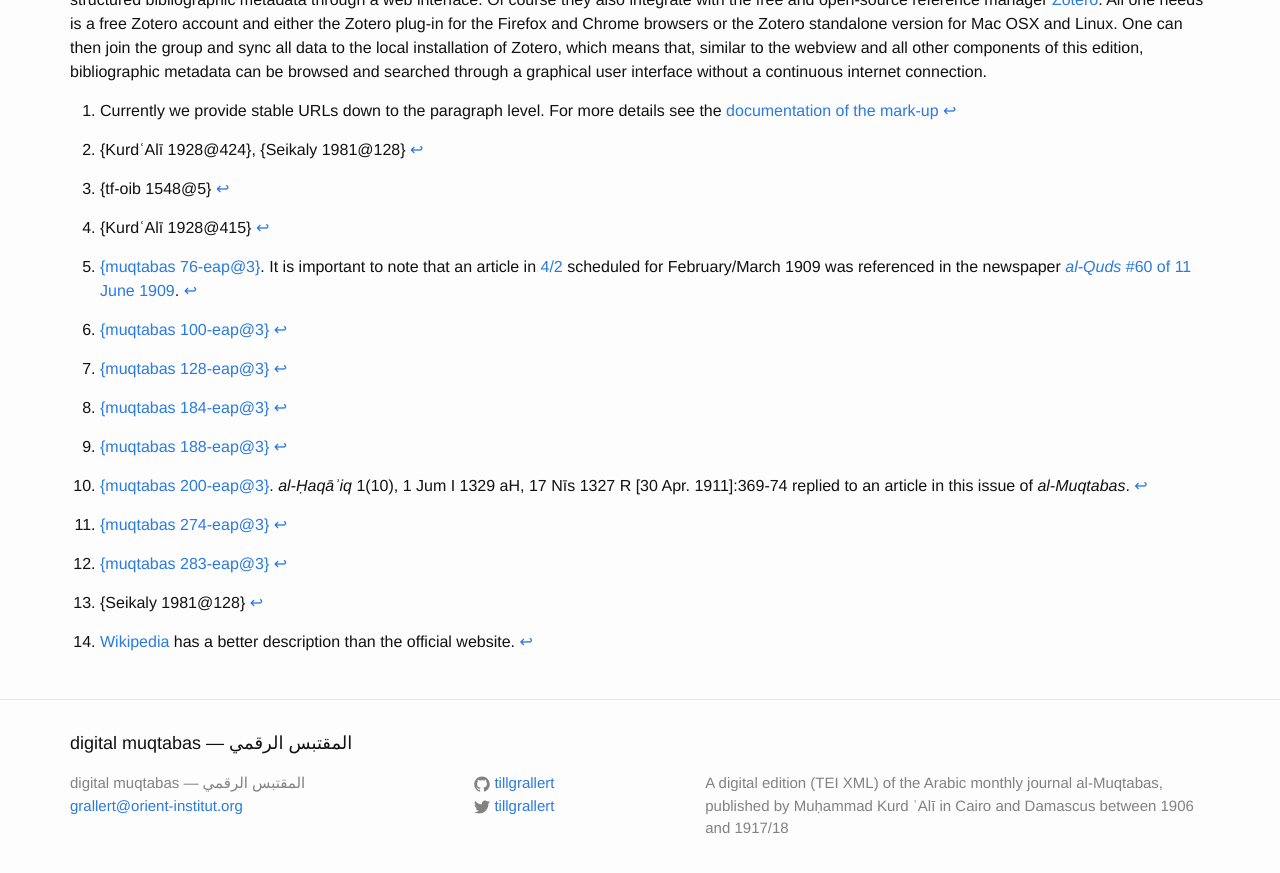
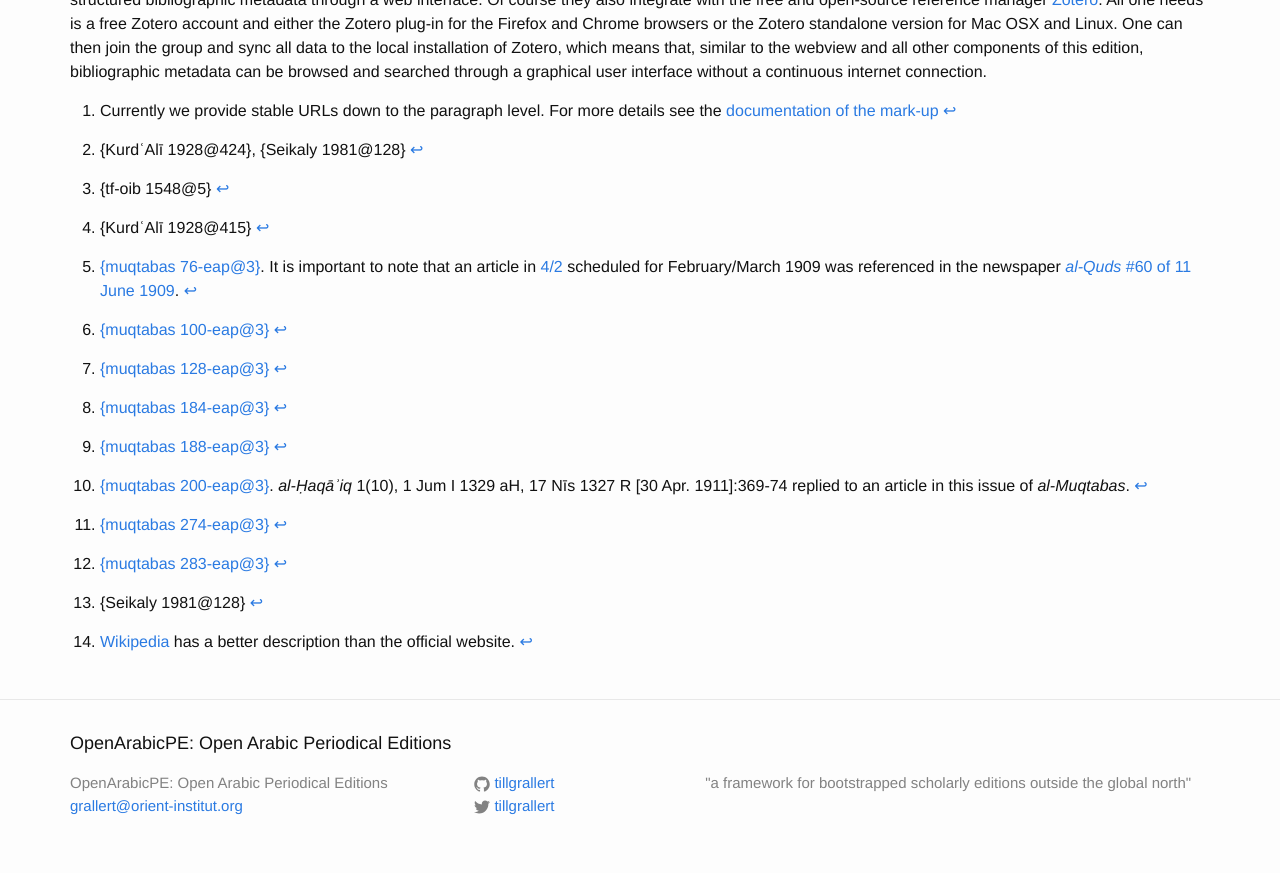
Before and after one commit to OpenArabicPE/openarabicpe.github.io, a Jekyll site: the page built from index.md, in a window 1280 px wide and 900 px high, scrolled down 11313 px. Shown: the top 873 px of the window. Built offline with Jekyll 4.4.1, drawn with Linux system fonts in a browser that asks for light colours; some of the changed text lies outside the part shown.

Commit message:
updated config

```diff
--- a/_config.yml
+++ b/_config.yml
@@ -6,16 +6,16 @@
 # 'jekyll serve'. If you change this file, please restart the server process.
 
 # Site settings
-title: digital muqtabas — المقتبس الرقمي
+title: "OpenArabicPE: Open Arabic Periodical Editions"
 email: grallert@orient-institut.org
 description: >
-  A digital edition (TEI XML) of the Arabic monthly journal al-Muqtabas, published by Muḥammad Kurd ʿAlī in Cairo and Damascus between 1906 and 1917/18
+  "a framework for bootstrapped scholarly editions outside the global north"
 baseurl: "" # the subpath of your site, e.g. /blog
 url: "https://openarabicpe.github.io" # the base hostname & protocol for your site
 
 # author information
 author: Till Grallert
-bio: Research associate (PhD in History, Freie Universität Berlin, 2014) at Orient Institut Beirut. He is a student of the social and urban history of *Bilād al-Shām* in late Ottoman times. He currently works on a genealogy of food riots as a repertoire of contention between the mid-eighteenth and the mid-twentieth centuries
+bio: "Research associate (PhD in History, Freie Universität Berlin, 2014) at Orient Institut Beirut. He is a student of the social and urban history of *Bilād al-Shām* in late Ottoman times. He currently works on a genealogy of food riots as a repertoire of contention between the mid-eighteenth and the mid-twentieth centuries"
 
 twitter_username: tillgrallert
 github_username:  tillgrallert
@@ -36,9 +36,9 @@ markdown: kramdown # pandoc
 highlighter: rouge
 
 # pagination should work with "paginate: 5"
+paginate: 10
 
 # Default values
-
 defaults:
   -
     scope:
```
